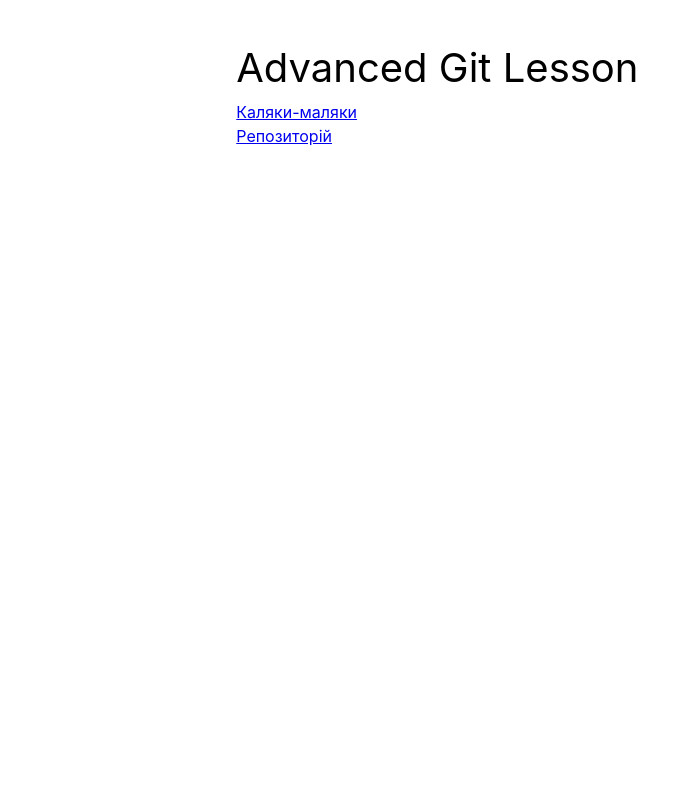
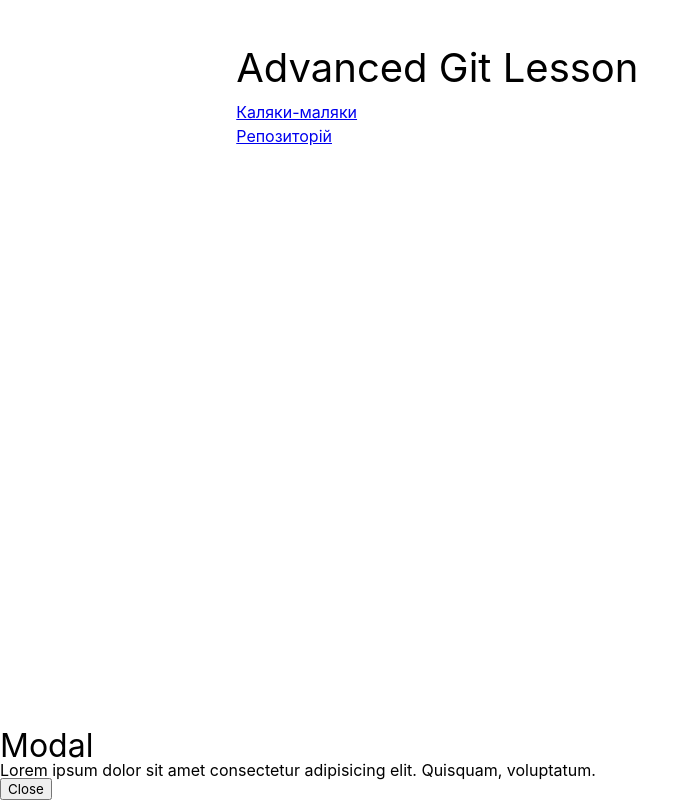
Before and after one commit to BUI-studies/adv-git-video, a plain HTML site: page index.html in a window 1280 px wide. Shown: the whole page, without its empty margins (0-699 px from the left). Drawn offline with Linux system fonts and the light colour scheme.

Commit message:
added modal html

```diff
--- a/index.html
+++ b/index.html
@@ -23,6 +23,14 @@
       </li>
     </ul>
   </main>
+
+  <section class="modal">
+    <div class="modal-content">
+      <h2>Modal</h2>
+      <p>Lorem ipsum dolor sit amet consectetur adipisicing elit. Quisquam, voluptatum.</p>
+      <button class="close">Close</button>
+    </div>
+  </section>
 </body>
 
 </html>
```
